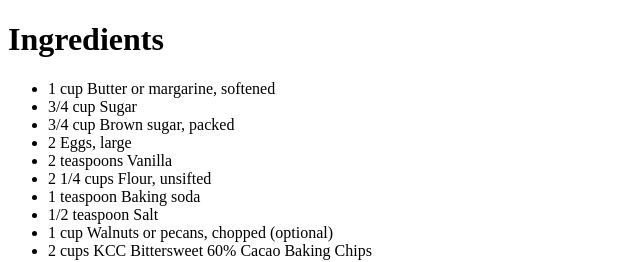
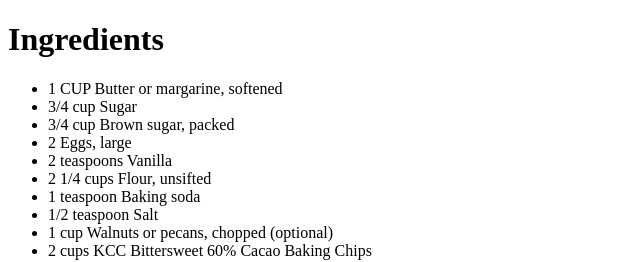
Before and after one commit to pavleIlic1998/KevinCookieCompany.com, a plain HTML site: page secret recipe.htm in a window 1280 px wide. Shown: the top 262 px of the page, 0-640 px from the left. Drawn offline with Linux system fonts and the light colour scheme.

Commit message:
new commit

```diff
--- a/secret recipe.htm
+++ b/secret recipe.htm
@@ -4,7 +4,7 @@
 
 <h1>Ingredients</h1>
 <ul>
-<li>1 cup Butter or margarine, softened</li>
+<li>1 CUP Butter or margarine, softened</li>
 <li>3/4 cup Sugar</li>
 <li>3/4 cup Brown sugar, packed</li>
 <li>2 Eggs, large</li>
```
